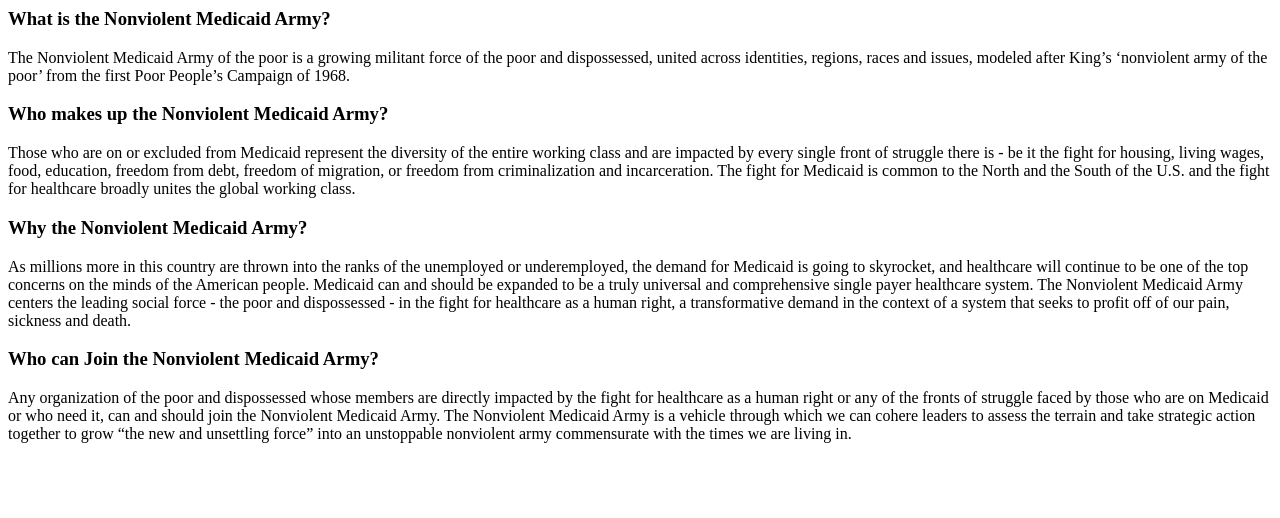
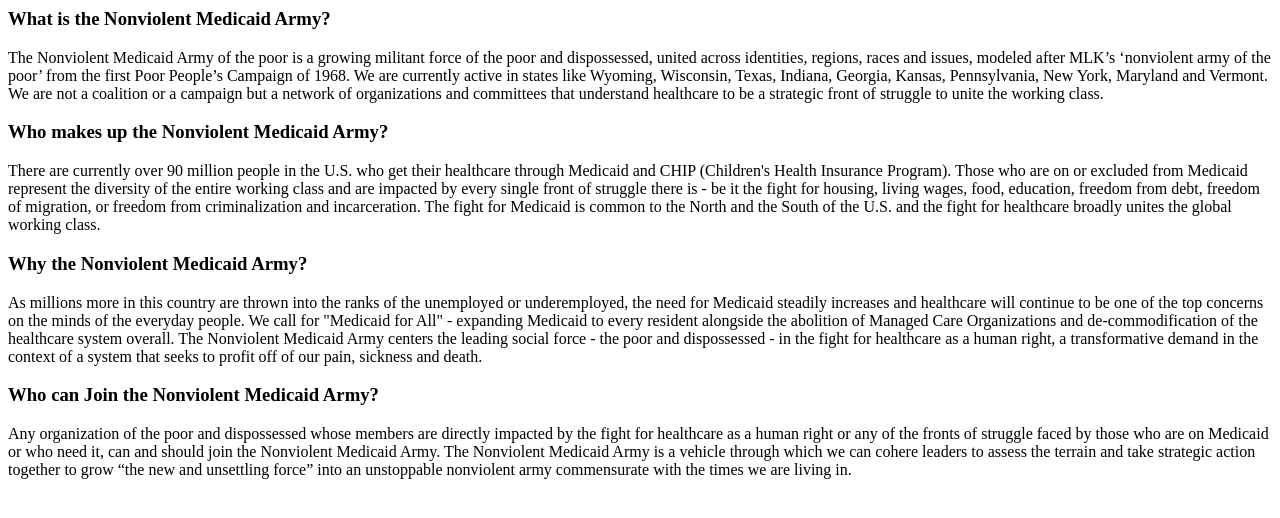
Before and after one commit to eschulte/nonviolent-medicaid-army, an Eleventy site: page en/about.md in a window 1280 px wide. Built offline with nearby package versions, Linux system fonts and the light colour scheme; Eleventy itself is replaced by a stand-in of ours; files that its build step writes are made by us from their sources.

Commit message:
Update about.md

```diff
--- a/en/about.md
+++ b/en/about.md
@@ -2,29 +2,38 @@
 
 The Nonviolent Medicaid Army of the poor is a growing militant force
 of the poor and dispossessed, united across identities, regions, races
-and issues, modeled after King’s ‘nonviolent army of the poor’ from
-the first Poor People’s Campaign of 1968.
+and issues, modeled after MLK’s ‘nonviolent army of the poor’ from
+the first Poor People’s Campaign of 1968. We are currently active in
+states like Wyoming, Wisconsin, Texas, Indiana, Georgia, Kansas,
+Pennsylvania, New York, Maryland and Vermont. We are not a coalition
+or a campaign but a network of organizations and committees that
+understand healthcare to be a strategic front of struggle
+to unite the working class.
 
 
 ### Who makes up the Nonviolent Medicaid Army?
 
-Those who are on or excluded from Medicaid represent the diversity of
-the entire working class and are impacted by every single front of
-struggle there is - be it the fight for housing, living wages, food,
-education, freedom from debt, freedom of migration, or freedom from
-criminalization and incarceration.  The fight for Medicaid is common
-to the North and the South of the U.S. and the fight for healthcare
-broadly unites the global working class.
+There are currently over 90 million people in the U.S. who get
+their healthcare through Medicaid and CHIP (Children's Health
+Insurance Program). Those who are on or excluded from Medicaid
+represent the diversity of the entire working class and are
+impacted by every single front of struggle there is - be it
+the fight for housing, living wages, food, education, freedom
+from debt, freedom of migration, or freedom from criminalization
+and incarceration. The fight for Medicaid is common to the North
+and the South of the U.S. and the fight for healthcare broadly
+unites the global working class.
 
 
 ### Why the Nonviolent Medicaid Army?
 
 As millions more in this country are thrown into the ranks of the
-unemployed or underemployed, the demand for Medicaid is going to
-skyrocket, and healthcare will continue to be one of the top concerns
-on the minds of the American people. Medicaid can and should be
-expanded to be a truly universal and comprehensive single payer
-healthcare system. The Nonviolent Medicaid Army centers the leading
+unemployed or underemployed, the need for Medicaid steadily increases
+and healthcare will continue to be one of the top concerns
+on the minds of the everyday people. We call for "Medicaid for All" -
+expanding Medicaid to every resident alongside the abolition of
+Managed Care Organizations and de-commodification of the healthcare
+system overall. The Nonviolent Medicaid Army centers the leading
 social force - the poor and dispossessed - in the fight for healthcare
 as a human right, a transformative demand in the context of a system
 that seeks to profit off of our pain, sickness and death.
```
